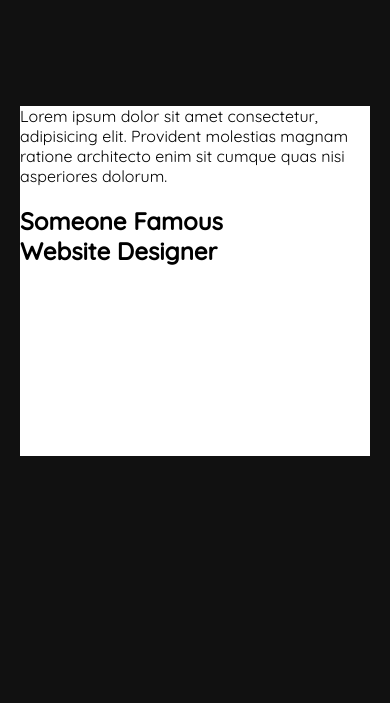
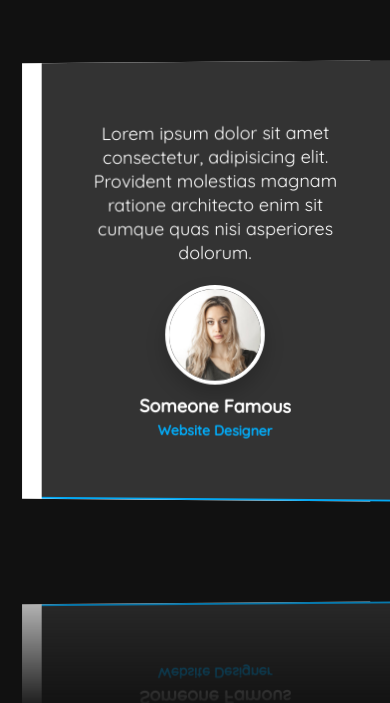
Before and after one commit to jorgediazok/css-components, a plain HTML site: page responsive-testimonial/index.html in a window 390 px wide. Shown: the part 141-844 px from the top of the page. Drawn offline with nearby package versions, Linux system fonts and the light colour scheme.

Commit message:
cards responsive testimonial

```diff
--- a/responsive-testimonial/index.html
+++ b/responsive-testimonial/index.html
@@ -25,7 +25,43 @@
                   quas nisi asperiores dolorum.
                 </p>
                 <div class="imgBx">
-                  <img src="" alt="" />
+                  <img src="user1.jpeg" alt="" />
+                </div>
+                <div class="details">
+                  <h2>Someone Famous<br /><span>Website Designer</span></h2>
+                </div>
+              </div>
+            </div>
+          </div>
+          <div class="swiper-slide">
+            <div class="card">
+              <div class="layer"></div>
+              <div class="content">
+                <p>
+                  Lorem ipsum dolor sit amet consectetur, adipisicing elit.
+                  Provident molestias magnam ratione architecto enim sit cumque
+                  quas nisi asperiores dolorum.
+                </p>
+                <div class="imgBx">
+                  <img src="user1.jpeg" alt="" />
+                </div>
+                <div class="details">
+                  <h2>Someone Famous<br /><span>Website Designer</span></h2>
+                </div>
+              </div>
+            </div>
+          </div>
+          <div class="swiper-slide">
+            <div class="card">
+              <div class="layer"></div>
+              <div class="content">
+                <p>
+                  Lorem ipsum dolor sit amet consectetur, adipisicing elit.
+                  Provident molestias magnam ratione architecto enim sit cumque
+                  quas nisi asperiores dolorum.
+                </p>
+                <div class="imgBx">
+                  <img src="user1.jpeg" alt="" />
                 </div>
                 <div class="details">
                   <h2>Someone Famous<br /><span>Website Designer</span></h2>
@@ -38,5 +74,21 @@
     </div>
 
     <script src="https://unpkg.com/swiper/swiper-bundle.min.js"></script>
+    <script>
+      var swiper = new Swiper('.swiper-container', {
+        effect: 'coverflow',
+        grabCursor: true,
+        centeredSlides: true,
+        slidesPerView: 'auto',
+        coverflow: {
+          rotate: 50,
+          stretch: 0,
+          depth: 100,
+          modifier: 1,
+          slideShadows: true,
+        },
+        loop: true,
+      });
+    </script>
   </body>
 </html>
--- a/responsive-testimonial/styles.css
+++ b/responsive-testimonial/styles.css
@@ -25,11 +25,84 @@ body {
   background-position: center;
   background-size: cover;
   width: 350px;
+  margin: 0 20px;
   min-height: 350px;
   background: #fff;
+}
+
+.swiper-container-3d .swiper-slide-shadow-left,
+.swiper-container-3d .swiper-slide-shadow-right {
+  background-image: none;
 }
 
 .testimonials {
   position: relative;
   max-width: 100%;
+  -webkit-box-reflect: below 1px linear-gradient(transparent 70%, #000900);
 }
+
+.testimonials .card {
+  position: relative;
+  width: 100%;
+  margin: 0 20px;
+  background: #333;
+  padding: 60px 40px;
+  text-align: center;
+  overflow: hidden;
+}
+
+.testimonials .card .layer {
+  position: absolute;
+  top: calc(100% - 2px);
+  left: 0;
+  width: 100%;
+  height: 100%;
+  background: linear-gradient(#03a9f4, #e91ee3);
+  transition: 0.5s;
+  z-index: 1;
+}
+
+.testimonials .card:hover .layer {
+  top: 0;
+}
+
+.testimonials .card .content {
+  position: relative;
+  z-index: 2;
+}
+
+.testimonials .card .content p {
+  font-size: 18px;
+  line-height: 24px;
+  margin-bottom: 20px;
+  color: #fff;
+}
+
+.testimonials .card .content .imgBx {
+  width: 100px;
+  height: 100px;
+  margin: 0 auto 10px;
+  border-radius: 50%;
+  overflow: hidden;
+  border: 4px solid #fff;
+  box-shadow: 0 10px 20px rgba(0, 0, 0, 0.2);
+}
+
+img {
+  max-width: 100px;
+}
+
+.testimonials .card .content h2 {
+  font-size: 18px;
+  color: #fff;
+}
+
+.testimonials .card .content h2 span {
+  color: #03a9f4;
+  font-size: 14px;
+  transition: 0.5s;
+}
+
+.testimonials .card:hover .content h2 span {
+  color: #fff;
+}
```
Also changed, not shown: responsive-testimonial/user1.jpeg (added).
